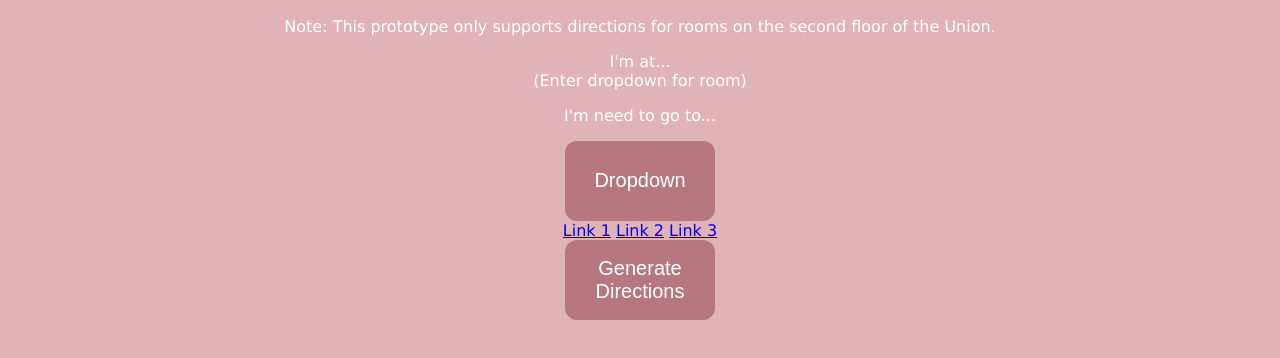
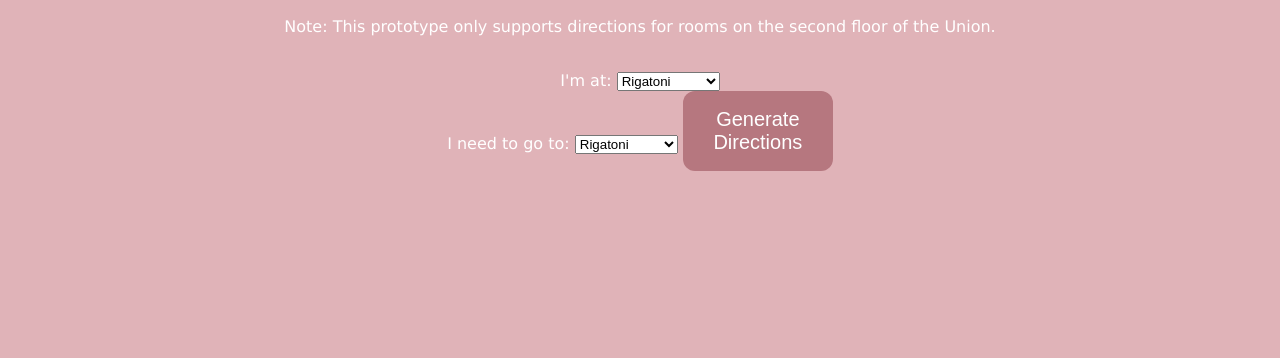
Before and after one commit to superchump123/HackOhio11, a website: page getdirections.html in a window 1280 px wide. Shown: the part 402-760 px from the top of the page. Drawn offline with Linux system fonts and the light colour scheme.

Commit message:
dropdown added

```diff
--- a/getdirections.html
+++ b/getdirections.html
@@ -50,16 +50,22 @@ button:hover {
 <h1><span style="background-color: #b6777f; display:block;"><b>Honda Challenge</b> <br>Team 192: Nintendon't</span></h1>
 <h2>Welcome to the Ohio Union. <br> Get step-by-step directions to any room.</h2>
 <p>Note: This prototype only supports directions for rooms on the second floor of the Union.</p>
-<p>I'm at...<br>(Enter dropdown for room)<br><p>
-<p>I'm need to go to...</p>
-<div class="dropdown">
-  <button class="dropbtn">Dropdown</button>
-  <div class="dropdown-content">
-    <a href="#">Link 1</a>
-    <a href="#">Link 2</a>
-    <a href="#">Link 3</a>
-  </div>
-</div>
+<br>
+<label for="starting">I'm at:</label>
+    <select name="starting" id="starting">
+        <option value="rigatoni">Rigatoni</option>
+        <option value="dave">Dave</option>
+        <option value="pumpernickel">Pumpernickel</option>
+        <option value="reeses">Reeses</option>
+    </select>
+<br>
+<label for="destination">I need to go to:</label>
+    <select name="destination" id="destination">
+        <option value="rigatoni">Rigatoni</option>
+        <option value="dave">Dave</option>
+        <option value="pumpernickel">Pumpernickel</option>
+        <option value="reeses">Reeses</option>
+    </select>
 <a href="mappage.html"><button>Generate Directions</button></a>
 </div>
 
```
